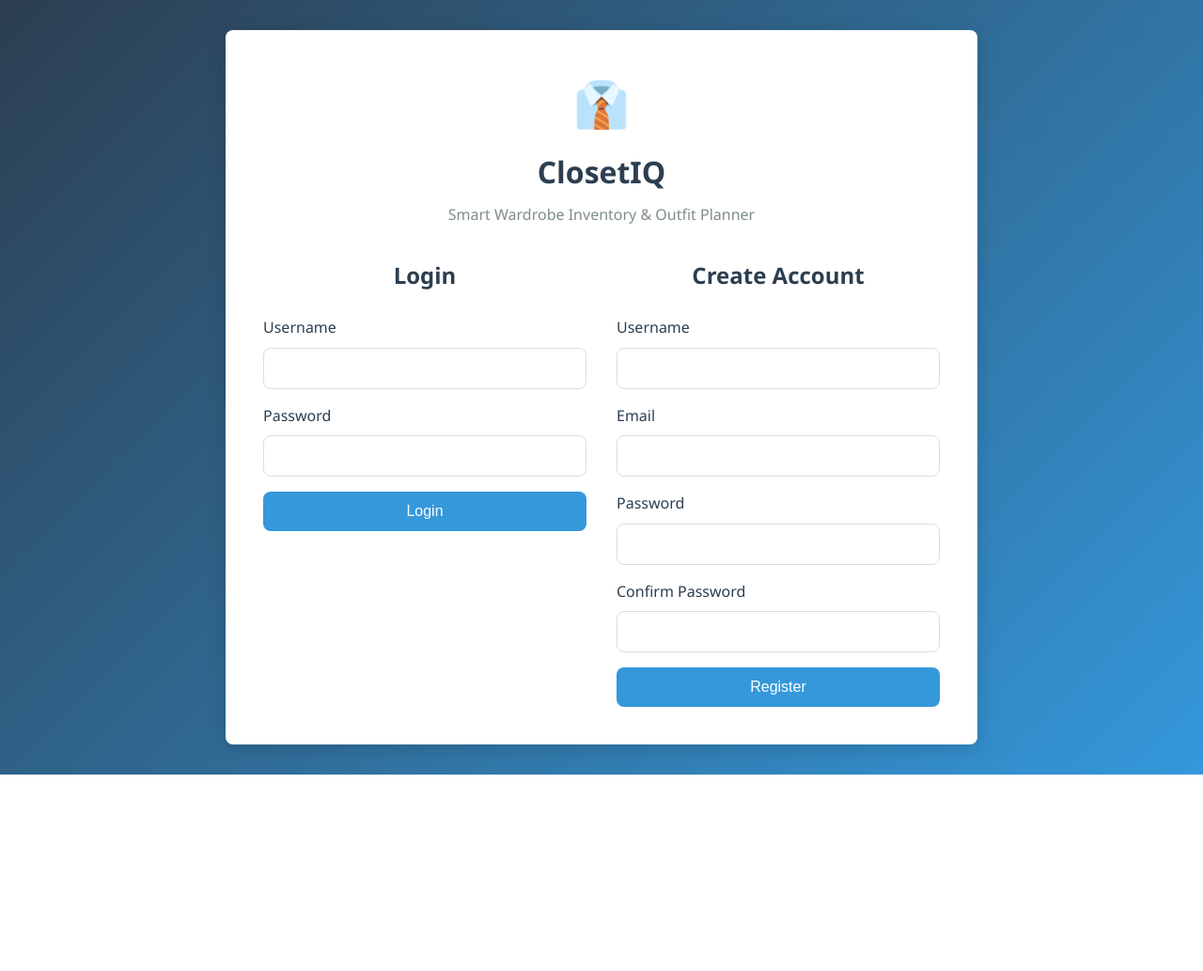
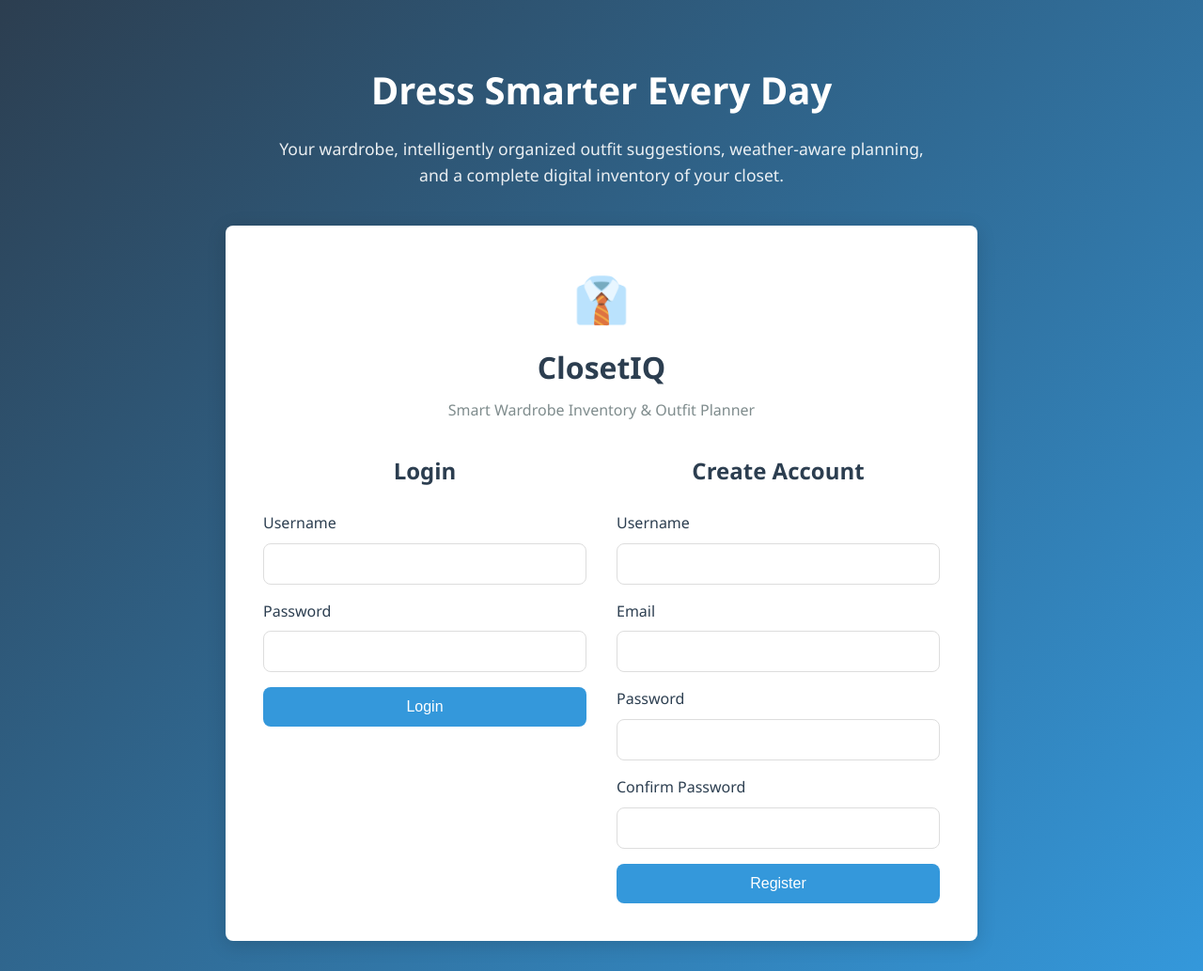
Before and after one commit to sherlynmuthoni52-ops/ClosetIQ2, a PHP site: page / in a window 1280 px wide. Shown: the whole page at 94% size. Before the commit the page ends 824 px from the top, so only its background shows below. Run offline with PHP 8.4, Linux system fonts and the light colour scheme.

Commit message:
Hero section headline update

```diff
--- a/css/style.css
+++ b/css/style.css
@@ -312,11 +312,31 @@ a:hover {
 /* Auth Page */
 .auth-page {
     display: flex;
+    flex-direction: column;
     align-items: center;
-    justify-content: center;
     min-height: 100vh;
     background: linear-gradient(135deg, var(--primary-color) 0%, var(--secondary-color) 100%);
-    padding: 2rem;
+}
+
+.hero {
+    width: 100%;
+    text-align: center;
+    padding: 4rem 2rem 2.5rem;
+    color: var(--white);
+}
+
+.hero h1 {
+    font-size: 2.5rem;
+    font-weight: 700;
+    margin-bottom: 1rem;
+}
+
+.hero p {
+    font-size: 1.1rem;
+    opacity: 0.9;
+    max-width: 700px;
+    margin: 0 auto;
+    line-height: 1.6;
 }
 
 .auth-container {
@@ -326,6 +346,7 @@ a:hover {
     width: 100%;
     max-width: 800px;
     box-shadow: var(--shadow-hover);
+    margin-bottom: 2rem;
 }
 
 .auth-header {
@@ -847,6 +868,14 @@ a:hover {
         padding: 1.5rem;
     }
 
+    .hero h1 {
+        font-size: 1.75rem;
+    }
+
+    .hero p {
+        font-size: 1rem;
+    }
+
     .page-header h1 {
         font-size: 1.5rem;
     }
--- a/index.php
+++ b/index.php
@@ -65,6 +65,10 @@ if ($_SERVER['REQUEST_METHOD'] === 'POST' && isset($_POST['register'])) {
     <link rel="stylesheet" href="css/style.css">
 </head>
 <body class="auth-page">
+    <div class="hero">
+        <h1>Dress Smarter Every Day</h1>
+        <p>Your wardrobe, intelligently organized outfit suggestions, weather-aware planning, and a complete digital inventory of your closet.</p>
+    </div>
     <div class="auth-container">
         <div class="auth-header">
             <span class="logo-icon">👔</span>
```
